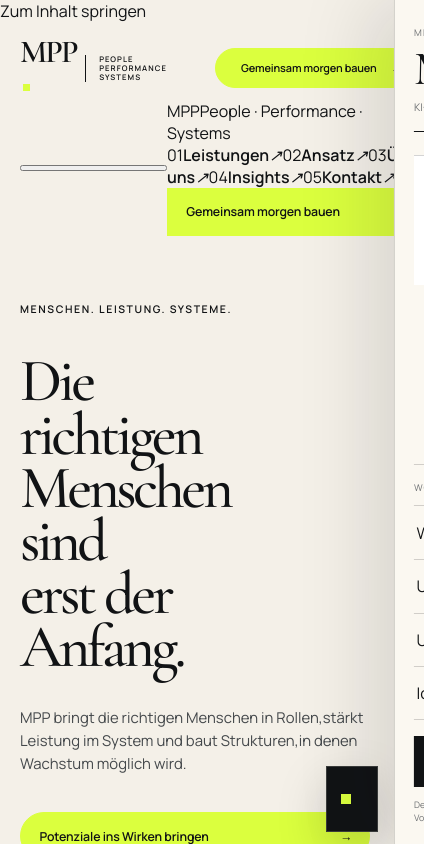
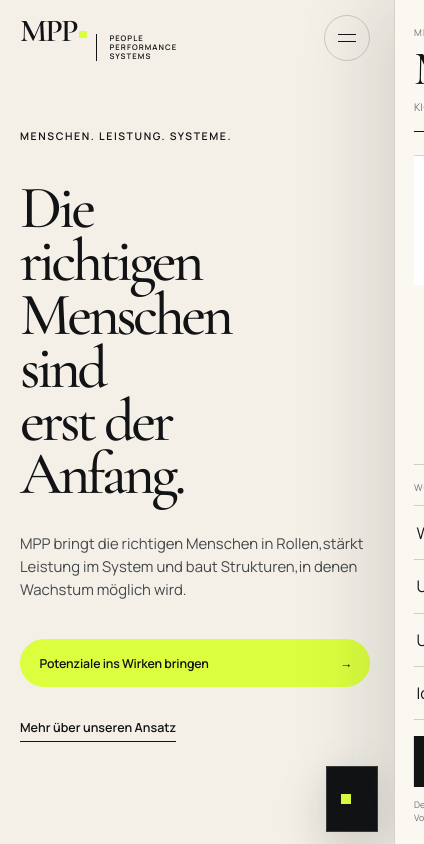
Before and after one commit to ravoeee-droid/MPP-Repo, a Next.js app: page / in a window 390 px wide. Shown: the top 844 px of the page, 424 px wide, since content can reach past the window. Built offline with nearby package versions, Linux system fonts and the light colour scheme.

Commit message:
Harden accessibility and mobile navigation styles

```diff
--- a/app/globals.css
+++ b/app/globals.css
@@ -3536,3 +3536,158 @@ button:focus-visible {
     flex-wrap: wrap;
   }
 }
+
+
+/* === ACCESSIBILITY + MOBILE NAV HARDENING === */
+
+html {
+  scroll-behavior: auto;
+}
+
+.skip-link {
+  position: fixed;
+  top: 0.75rem;
+  left: 0.75rem;
+  z-index: 200;
+  padding: 0.75rem 1rem;
+  background: var(--citron);
+  color: var(--ink);
+  font-size: 0.72rem;
+  font-weight: 700;
+  transform: translateY(-180%);
+  transition: transform 180ms ease;
+}
+
+.skip-link:focus {
+  transform: translateY(0);
+}
+
+.mobile-nav-trigger,
+.mobile-nav-panel {
+  display: none;
+}
+
+@media (max-width: 760px) {
+  .button--header {
+    display: none;
+  }
+
+  .mobile-nav-trigger {
+    justify-self: end;
+    width: 2.9rem;
+    height: 2.9rem;
+    padding: 0;
+    display: grid;
+    place-content: center;
+    gap: 0.38rem;
+    border: 1px solid var(--line);
+    border-radius: 50%;
+    background: transparent;
+    color: var(--ink);
+    cursor: pointer;
+  }
+
+  .mobile-nav-trigger span {
+    width: 1.1rem;
+    height: 1px;
+    background: currentColor;
+    transition:
+      transform 220ms ease,
+      translate 220ms ease;
+  }
+
+  .mobile-nav-trigger[aria-expanded="true"] span:first-child {
+    transform: translateY(0.19rem) rotate(45deg);
+  }
+
+  .mobile-nav-trigger[aria-expanded="true"] span:last-child {
+    transform: translateY(-0.19rem) rotate(-45deg);
+  }
+
+  .mobile-nav-panel {
+    position: fixed;
+    inset: 0;
+    z-index: 70;
+    padding: 5.4rem var(--gutter) 1.25rem;
+    display: block;
+    background: var(--ivory);
+    opacity: 0;
+    visibility: hidden;
+    transform: translateY(-1rem);
+    pointer-events: none;
+    transition:
+      opacity 260ms ease,
+      transform 320ms cubic-bezier(0.16, 1, 0.3, 1),
+      visibility 260ms ease;
+  }
+
+  .mobile-nav-panel[data-open="true"] {
+    opacity: 1;
+    visibility: visible;
+    transform: translateY(0);
+    pointer-events: auto;
+  }
+
+  .mobile-nav-panel__inner {
+    min-height: calc(100svh - 6.65rem);
+    display: flex;
+    flex-direction: column;
+  }
+
+  .mobile-nav-panel__meta {
+    padding: 1rem 0 1.2rem;
+    display: flex;
+    justify-content: space-between;
+    gap: 1rem;
+    border-top: 1px solid var(--ink);
+    color: var(--graphite);
+    font-size: 0.56rem;
+    text-transform: uppercase;
+    letter-spacing: 0.13em;
+  }
+
+  .mobile-nav-panel nav {
+    border-top: 1px solid var(--line);
+  }
+
+  .mobile-nav-panel nav a {
+    min-height: 5.15rem;
+    display: grid;
+    grid-template-columns: 2rem 1fr auto;
+    gap: 1rem;
+    align-items: center;
+    border-bottom: 1px solid var(--line);
+  }
+
+  .mobile-nav-panel nav a > span {
+    color: var(--graphite);
+    font-size: 0.57rem;
+    letter-spacing: 0.12em;
+  }
+
+  .mobile-nav-panel nav a strong {
+    font-family: var(--font-display), Georgia, serif;
+    font-size: clamp(2rem, 9vw, 3rem);
+    font-weight: 500;
+    line-height: 1;
+    letter-spacing: -0.04em;
+  }
+
+  .mobile-nav-panel nav a i {
+    font-style: normal;
+  }
+
+  .mobile-nav-panel__cta {
+    width: 100%;
+    margin-top: auto;
+    border-radius: 999px;
+  }
+}
+
+@media (prefers-reduced-motion: reduce) {
+  .skip-link,
+  .mobile-nav-panel,
+  .mobile-nav-trigger span {
+    transition: none !important;
+  }
+}
```
